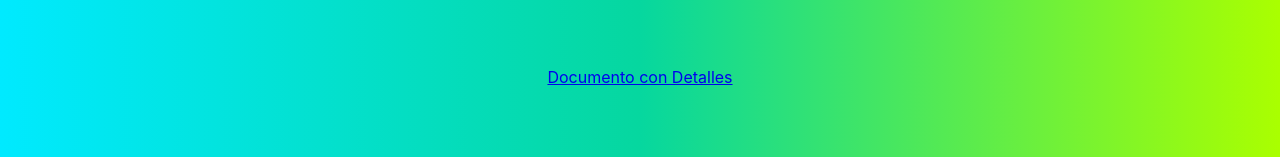
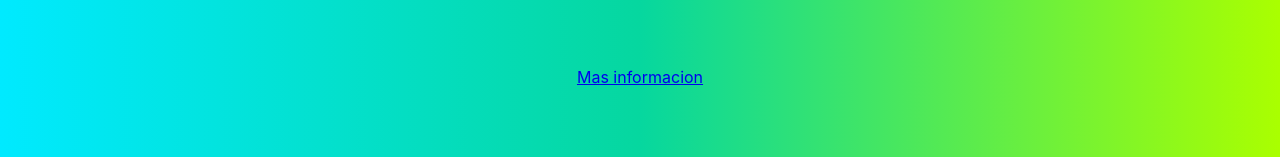
Before and after one commit to valera2022/dexmetap, a React (Create React App) app: page / in a window 1280 px wide. Shown: the part 477-634 px from the top of the page. Built offline with nearby package versions, Linux system fonts and the light colour scheme.

Commit message:
chancged doc name

```diff
--- a/src/params/ParamForm.js
+++ b/src/params/ParamForm.js
@@ -97,7 +97,7 @@
      {toggle ? <div><Result metal={metal} clase={clase} isSafe={isSafe} nivel={nivel}/> <safe/> </div> : null }
      {/* <a>Documento con mas detalles</a> */}
      <br></br>
-     <a href='https://docs.google.com/document/d/19u3VzUmeUEmL58wvQcVzrruqPiJ4Cg2y-dv8U1pjK-g/edit?usp=sharing'>Documento con Detalles</a>
+     <a href='https://docs.google.com/document/d/19u3VzUmeUEmL58wvQcVzrruqPiJ4Cg2y-dv8U1pjK-g/edit?usp=sharing'>Mas informacion</a>
 
     </div>
 
```
